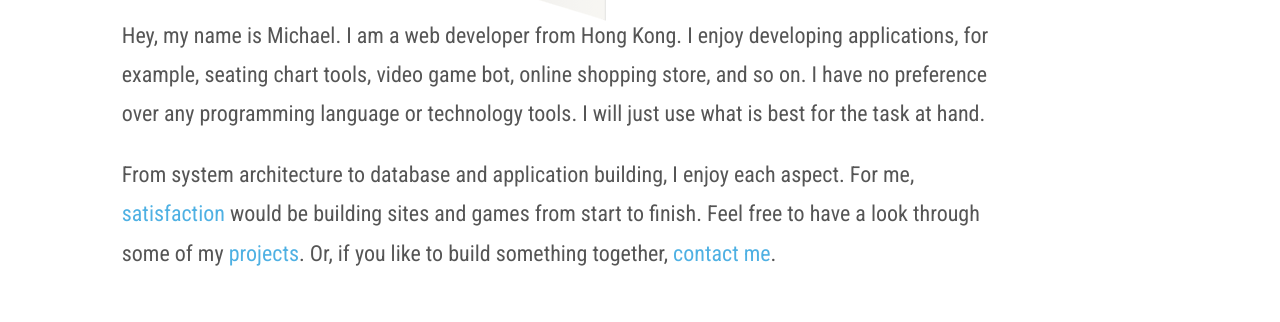
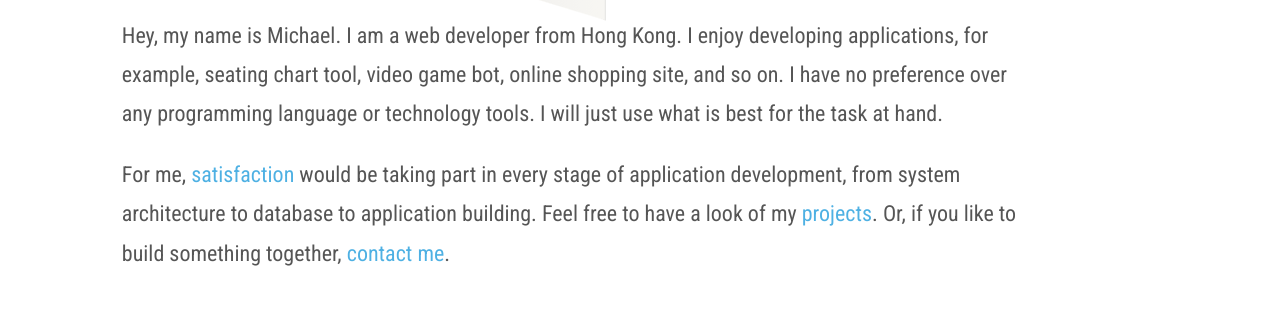
Before and after one commit to econgamer/myPage, a website: page public/index.html in a window 1280 px wide. Shown: the part 383-705 px from the top of the page. Drawn offline with nearby package versions, Linux system fonts and the light colour scheme; files whose address does not match are found by name; a web font is replaced by a local one.

Commit message:
12/08/2020 - update gitbook link

```diff
--- a/public/index.html
+++ b/public/index.html
@@ -103,13 +103,15 @@
        <section class="section-descriptions">
            <div class="row">
                <p>Hey, my name is Michael. I am a web developer from Hong Kong. I
-               enjoy developing applications, for example, seating chart tools, video game bot, online shopping store, and so on. I have no preference over any programming language or technology tools. I will just use what is best for the task at hand.
+               enjoy developing applications, for example, seating chart tool, video game bot, online shopping site, and so on. I have no preference over any programming language or technology tools. I will just use what is best for the task at hand.
 
                 <!-- I work primarily with <span class="mainColor">Node.js</span> and<span class="mainColor"> MongoDB</span>.</p> -->
 
-                <p> From system architecture to database and application building, I enjoy each aspect.
-                    For me, <span class="mainColor">satisfaction</span> would be building sites and games from start to finish.
-                    Feel free to have a look through some of my <span class="mainColor" id="projects">projects</span>. Or, if you like to build something together, <span class="mainColor" id="contact">contact me</span>.
+                <p>
+                    For me, <span class="mainColor">satisfaction</span> would be taking part
+                    in every stage of application development, from system architecture to database to application building.
+
+                    Feel free to have a look of my <span class="mainColor" id="projects">projects</span>. Or, if you like to build something together, <span class="mainColor" id="contact">contact me</span>.
                 </p>
 
 
@@ -124,6 +126,10 @@
                    </p>
 
                    <a class="social-links" href="https://github.com/econgamer"><i class="ion-social-github"></i></a>
+
+                   <a class="social-links" href="https://app.gitbook.com/@econgamer/s/mypersonalspace/"><i class="ion-ios-book"></i></a>
+
+
            </div>
        </section>
           </div>
--- a/public/resources/css/style.css
+++ b/public/resources/css/style.css
@@ -403,6 +403,11 @@ a:active{
     /*opacity: 1;*/
 }
 
+.ion-ios-book:hover{
+    color: #93CBD9;
+    /*opacity: 1;*/
+}
+
 
 
 
```
